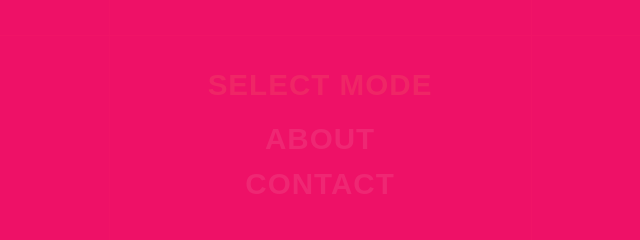
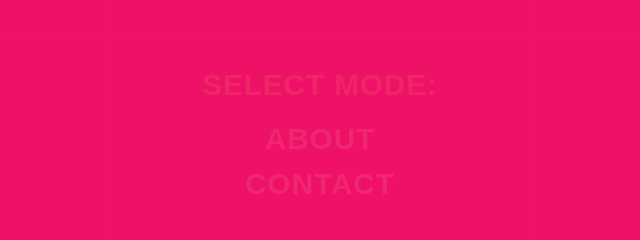
Before and after one commit to madesuper/madesuper.github.io, a plain HTML site: page index.html in a window 1280 px wide. Shown: the part 497-737 px from the top of the page, 320-960 px from the left. Drawn offline with Linux system fonts and the light colour scheme; a web font is replaced by a local one.

Commit message:
Add : to select mode

```diff
--- a/index.html
+++ b/index.html
@@ -50,7 +50,7 @@
                </div>
             </div>
             <div class="startmenu">
-               <h6>Select Mode</h6>
+               <h6>Select Mode:</h6>
                <ul>
                   <li><a class="controls" id="about" href="javascript:void(0);">About</a> </li>
                   <li><a class="controls" id="support" href="javascript:void(0);">Contact</a></li>
```
